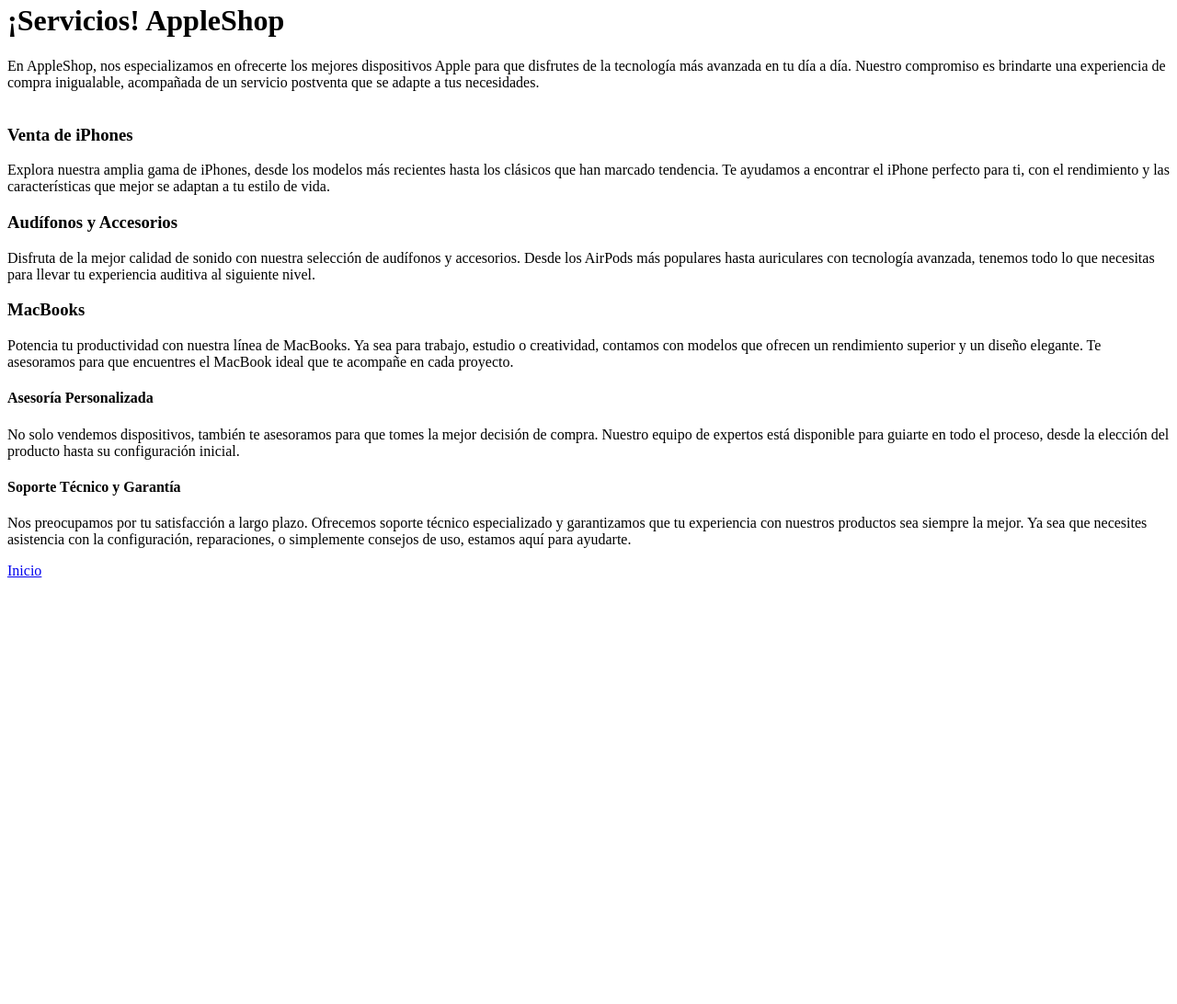
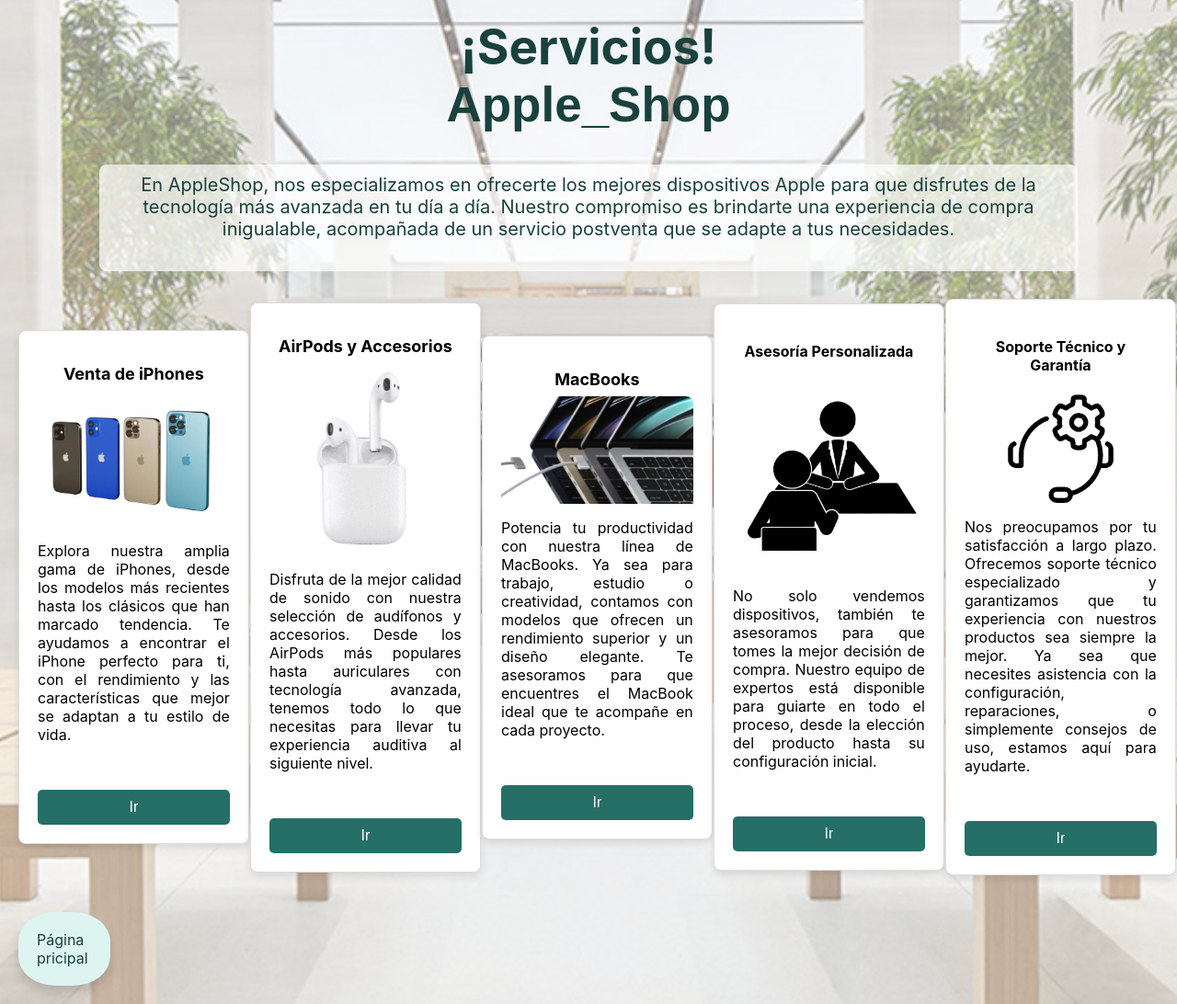
Before and after one commit to ChristianAB03/Web1, a plain HTML site: page services.html in a window 1280 px wide. Shown: the part 17-1109 px from the top of the page at 92% size. Before the commit the page ends 800 px from the top, so only its background shows below. Drawn offline with Linux system fonts and the light colour scheme; a web font is replaced by a local one.

Commit message:
Estilo a páginas de contacto, servicio y sobre nosotros

```diff
--- a/services.html
+++ b/services.html
@@ -5,27 +5,55 @@
     <meta name="viewport" content="width=device-width, initial-scale=1.0">
     <title>Servicios</title>
     <link rel="icon" href="Imagenes/logotipo-de-apple.png">
+    <link rel="stylesheet" href="style-services.css">
+    <link rel="preconnect" href="https://fonts.googleapis.com">
+    <link rel="preconnect" href="https://fonts.gstatic.com" crossorigin>
+    <link href="https://fonts.googleapis.com/css2?family=Montserrat+Subrayada:wght@400;700&family=Source+Sans+3:ital,wght@0,200..900;1,200..900&display=swap" rel="stylesheet">
+    <link rel="stylesheet" href="https://cdnjs.cloudflare.com/ajax/libs/font-awesome/6.0.0-beta3/css/all.min.css">
 </head>
 <body>
-    <h1>¡Servicios! AppleShop</h1>
-    <p>En AppleShop, nos especializamos en ofrecerte los mejores dispositivos Apple para que disfrutes de la tecnología más avanzada en tu día a día. Nuestro compromiso es brindarte una experiencia de compra inigualable, acompañada de un servicio postventa que se adapte a tus necesidades. <br> <br>
+    <h1>¡Servicios! <div class="Nombre"> Apple_Shop</div></h1>
+    <p id="descripcion"> En AppleShop, nos especializamos en ofrecerte los mejores dispositivos Apple para que disfrutes de la tecnología más avanzada en tu día a día. Nuestro compromiso es brindarte una experiencia de compra inigualable, acompañada de un servicio postventa que se adapte a tus necesidades. <br> <br>
 
-        <h3>Venta de iPhones</h3>
-        Explora nuestra amplia gama de iPhones, desde los modelos más recientes hasta los clásicos que han marcado tendencia. Te ayudamos a encontrar el iPhone perfecto para ti, con el rendimiento y las características que mejor se adaptan a tu estilo de vida.
+        <div class="div-services">
+            <div class="services" id="venta-iphones">
+                <h3>Venta de iPhones</h3>
+                <img src="./Imagenes/Iphones-removebg-preview.png" alt="Imagen-iphones">
+                <span>Explora nuestra amplia gama de iPhones, desde los modelos más recientes hasta los clásicos que han marcado tendencia. Te ayudamos a encontrar el iPhone perfecto para ti, con el rendimiento y las características que mejor se adaptan a tu estilo de vida.</span><br>
+                <button class="go-button" onclick="location.href='index.html#cards';">Ir</button>
+            </div>
 
-        <h3>Audífonos y Accesorios</h3>
-        Disfruta de la mejor calidad de sonido con nuestra selección de audífonos y accesorios. Desde los AirPods más populares hasta auriculares con tecnología avanzada, tenemos todo lo que necesitas para llevar tu experiencia auditiva al siguiente nivel.
+            <div class="services" id="airpods-acces">
+                <h3>AirPods y Accesorios</h3>
+                <img src="./Imagenes/Airpods-removebg-preview.png" alt="Imagen-Airpods">
+                <span>Disfruta de la mejor calidad de sonido con nuestra selección de audífonos y accesorios. Desde los AirPods más populares hasta auriculares con tecnología avanzada, tenemos todo lo que necesitas para llevar tu experiencia auditiva al siguiente nivel.</span><br>
+                <button class="go-button" onclick="location.href='index.html#cards';">Ir</button>
+            </div>
 
-        <h3>MacBooks</h3>
-        Potencia tu productividad con nuestra línea de MacBooks. Ya sea para trabajo, estudio o creatividad, contamos con modelos que ofrecen un rendimiento superior y un diseño elegante. Te asesoramos para que encuentres el MacBook ideal que te acompañe en cada proyecto.
+            <div class="services" id="macbooks">
+                <h3>MacBooks</h3>
+                <img src="./Imagenes/MacBook-Air-removebg-preview.png" alt="Imagen-Macbook">
+                <span>Potencia tu productividad con nuestra línea de MacBooks. Ya sea para trabajo, estudio o creatividad, contamos con modelos que ofrecen un rendimiento superior y un diseño elegante. Te asesoramos para que encuentres el MacBook ideal que te acompañe en cada proyecto.</span><br>
+                <button class="go-button" onclick="location.href='index.html#cards';">Ir</button>
+            </div>
 
-        <h4>Asesoría Personalizada</h4>
-        No solo vendemos dispositivos, también te asesoramos para que tomes la mejor decisión de compra. Nuestro equipo de expertos está disponible para guiarte en todo el proceso, desde la elección del producto hasta su configuración inicial.
+            <div class="services" id="asesoria">
+                <h4>Asesoría Personalizada</h4>
+                <img src="./Imagenes/Asesoria-removebg-preview.png" alt="Imagen-Asesoria">
+                <span>No solo vendemos dispositivos, también te asesoramos para que tomes la mejor decisión de compra. Nuestro equipo de expertos está disponible para guiarte en todo el proceso, desde la elección del producto hasta su configuración inicial.</span><br>
+                <button class="go-button" onclick="location.href='contact.html';">Ir</button>
+            </div>
 
-        <h4>Soporte Técnico y Garantía</h4>
-        Nos preocupamos por tu satisfacción a largo plazo. Ofrecemos soporte técnico especializado y garantizamos que tu experiencia con nuestros productos sea siempre la mejor. Ya sea que necesites asistencia con la configuración, reparaciones, o simplemente consejos de uso, estamos aquí para ayudarte.</p>
-    <footer>
-        <a href="index.html">Inicio</a>
-    </footer>
+            <div class="services" id="soporte">
+                <h4>Soporte Técnico y Garantía</h4>
+                <img src="./Imagenes/Soporte-removebg-preview.png" alt="Imagen-Soporte">
+                <span>Nos preocupamos por tu satisfacción a largo plazo. Ofrecemos soporte técnico especializado y garantizamos que tu experiencia con nuestros productos sea siempre la mejor. Ya sea que necesites asistencia con la configuración, reparaciones, o simplemente consejos de uso, estamos aquí para ayudarte.</span><br>
+                <button class="go-button" onclick="location.href='contact.html';">Ir</button>
+            </div>
+
+        </div>
+        <div class="Boton-inicio">
+            <a href="index.html">Página pricipal</a>
+        </div>
 </body>
 </html>
--- /dev/null
+++ b/style-about.css
@@ -0,0 +1,57 @@
+html, body {
+    font-family: Arial, sans-serif;
+    margin: 0;
+    padding: 0;
+    background-image: linear-gradient(rgba(255, 255, 255, 0.5), rgba(255, 255, 255, 0.5)), url('./Imagenes/Bg-apple.jpg');
+    background-size: cover;
+    background-position: center;
+    background-repeat: no-repeat;
+    font-family: -apple-system, BlinkMacSystemFont, "Segoe UI", Roboto, Oxygen-Sans, Ubuntu, Cantarell, "Helvetica Neue", sans-serif;
+}
+
+h1{
+    text-align: center;
+    color: #19413d;
+    font-size: 55px;
+}
+.Nombre{
+    font-family: "Montserrat Subrayada", sans-serif;
+    font-weight: 700;
+    font-style: normal;
+    text-align: center;
+    color: #19413d;
+}
+.contenido{
+    font-size: 20px;
+    color: #19413d;
+    background-color: rgba(255, 255, 255, 0.7);
+    padding: 10px 20px;
+    text-align: center;
+    border-radius: 8px;
+    margin: 10px auto;
+    width: 80%;
+}
+.Boton-inicio{
+    padding: 20px;
+    margin: 20px;
+    background-color: #def4f1;
+    width: 60px;
+    height:40px;
+    border-radius: 40%;
+    box-shadow: 0 8px 12px rgba(0, 0, 0, 0.144);
+    transition: background-color 0.3s ease, transform 0.3s ease;
+    cursor: pointer;
+
+}
+.Boton-inicio a {
+    color: #19413d;
+    text-decoration: none;
+}
+
+.Boton-inicio:hover{
+    background-color: #4b9b93;
+    transform: scale(1.1);
+}
+.Boton-inicio a:hover{
+    color: white
+}
--- /dev/null
+++ b/style-contact.css
@@ -0,0 +1,87 @@
+body {
+    height: 100%;
+    margin: 0%;
+    padding: 0%;
+    background-image: linear-gradient(rgba(255, 255, 255, 0.5), rgba(255, 255, 255, 0.5)), url('./Imagenes/Bg-apple.jpg');
+    background-size: cover;
+    background-position: center;
+    font-family: -apple-system, BlinkMacSystemFont, "Segoe UI", Roboto, Oxygen-Sans, Ubuntu, Cantarell, "Helvetica Neue", sans-serif;
+}
+
+h1{
+    text-align: center;
+    color: #19413d;
+    font-size: 53px;
+}
+
+.Nombre{
+    font-family: "Montserrat Subrayada", sans-serif;
+    font-weight: 700;
+    font-style: normal;
+    text-align: center;
+    color: #19413d;
+}
+
+.lista-redes li {
+    margin: 20px 0;
+    color: #19413d;
+
+}
+
+.lista-redes ul{
+    list-style-type: none;
+}
+
+.div-lista-redes {
+    display: flex;
+    justify-content: center;
+    align-items: center;
+    height: 58vh;
+}
+
+.lista-redes{
+    padding: 50px;
+    margin: 50px;
+    background-color: #def4f1;
+    color: #19413d;
+    border-radius: 40px;
+    box-shadow: 0 10px 14px rgba(0, 0, 0, 0.349);
+    list-style-type: none;
+    text-align: center;
+    font-size: 45px;
+}
+.lista-redes li a {
+    font-size: 45px;
+    color: #19413d;
+    text-decoration: none;
+    transition: color 0.3s ease, transform 0.3s ease;
+}
+
+.lista-redes li a:hover {
+    color: #1d9488;
+    transform: scale(1.1);
+}
+
+.Boton-inicio{
+    padding: 20px;
+    margin: 20px;
+    background-color: #def4f1;
+    width: 60px;
+    height:40px;
+    border-radius: 40%;
+    box-shadow: 0 8px 12px rgba(0, 0, 0, 0.144);
+    transition: background-color 0.3s ease, transform 0.3s ease;
+    cursor: pointer;
+}
+.Boton-inicio a {
+    color: #19413d;
+    text-decoration: none;
+}
+
+.Boton-inicio:hover{
+    background-color: #4b9b93;
+    transform: scale(1.1);
+}
+.Boton-inicio a:hover{
+    color: white
+}
--- /dev/null
+++ b/style-services.css
@@ -0,0 +1,134 @@
+body {
+    height: 100%;
+    margin: 0%;
+    padding: 0%;
+    background-image: linear-gradient(rgba(255, 255, 255, 0.5), rgba(255, 255, 255, 0.5)), url('./Imagenes/Bg-apple.jpg');
+    background-size: cover;
+    background-position: center;
+    font-family: -apple-system, BlinkMacSystemFont, "Segoe UI", Roboto, Oxygen-Sans, Ubuntu, Cantarell, "Helvetica Neue", sans-serif;
+}
+
+h1{
+    text-align: center;
+    color: #19413d;
+    font-size: 53px;
+}
+
+.Nombre{
+    font-family: "Montserrat Subrayada", sans-serif;
+    font-weight: 700;
+    font-style: normal;
+    text-align: center;
+    color: #19413d;
+}
+
+#descripcion {
+    font-size: 20px;
+    color: #19413d;
+    background-color: rgba(255, 255, 255, 0.7);
+    padding: 10px 20px;
+    text-align: center;
+    border-radius: 8px;
+    margin: 10px auto;
+    width: 80%;
+}
+
+.div-services {
+    display: grid;
+    grid-template-columns: repeat(5, 1fr);
+    gap: 20px;
+    background-color: none;
+    padding: 20px;
+}
+
+@media (max-width: 768px) {
+    .div-services {
+        grid-template-columns: 1fr;
+    }
+
+    .services {
+        width: 100%;
+    }
+}
+
+.services {
+    border: 1px solid #ddd;
+    border-radius: 8px;
+    padding: 20px;
+    text-align: center;
+    background-color: #fff;
+    box-shadow: 0 4px 8px rgba(0, 0, 0, 0.1);
+    transition: transform 0.2s;
+    width: 90%;
+    margin: auto;
+    display: flex;
+    flex-direction: column;
+    justify-content: space-between;
+}
+
+.services:hover {
+    transform: scale(1.05);
+}
+
+.services img {
+    width: 100%;
+    height: auto;
+    margin-bottom: 16px;
+    border-radius: 8px 8px 0 0;
+}
+
+.services h3 {
+    font-size: 18px;
+    margin: 16px 0 8px;
+}
+
+.services span {
+    display: block;
+    margin-bottom: 20px;
+    text-align: justify;
+}
+
+.go-button {
+    background-color: #256f67;
+    color: #fff;
+    padding: 10px 20px;
+    border: none;
+    border-radius: 5px;
+    cursor: pointer;
+    font-size: 16px;
+    margin-top: 10px;
+    display: inline-block;
+    transition: background-color 0.3s ease, transform 0.3s ease;
+}
+
+.go-button:hover {
+    background-color: #0e4b45;
+    transform: scale(1.05);
+}
+
+
+.Boton-inicio{
+    padding: 20px;
+    margin: 20px;
+    background-color: #def4f1;
+    width: 60px;
+    height: 40px;
+    border-radius: 40%;
+    box-shadow: 0 8px 12px rgba(0, 0, 0, 0.144);
+    transition: background-color 0.3s ease, transform 0.3s ease;
+    cursor: pointer;
+}
+
+.Boton-inicio a {
+    color: #19413d;
+    text-decoration: none;
+}
+
+.Boton-inicio:hover {
+    background-color: #256f67;
+    transform: scale(1.1);
+}
+
+.Boton-inicio a:hover {
+    color: white;
+}
```
Also changed, not shown: about.html (+16 -5 lines), contact.html (+20 -11 lines), index.html (+2 -2 lines), style.css (+9 -9 lines), Imagenes/Airpods-removebg-preview.png (added), Imagenes/Asesoria-removebg-preview.png (added), Imagenes/Bg-apple.jpg (added), Imagenes/Iphones-removebg-preview.png (added), Imagenes/Macbook-removebg-preview.png (added), Imagenes/Soporte-removebg-preview.png (added).
